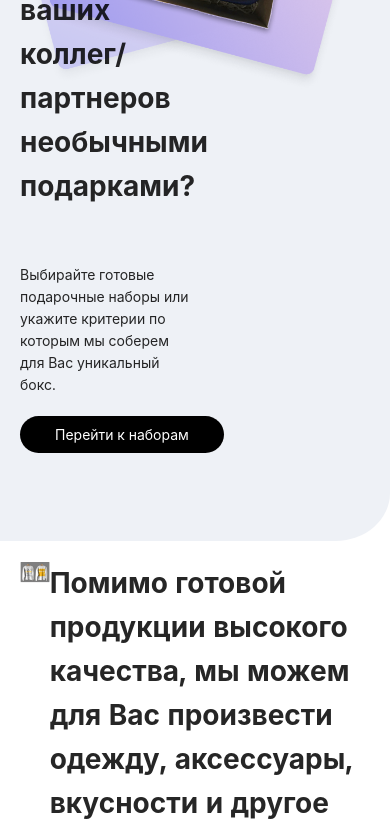
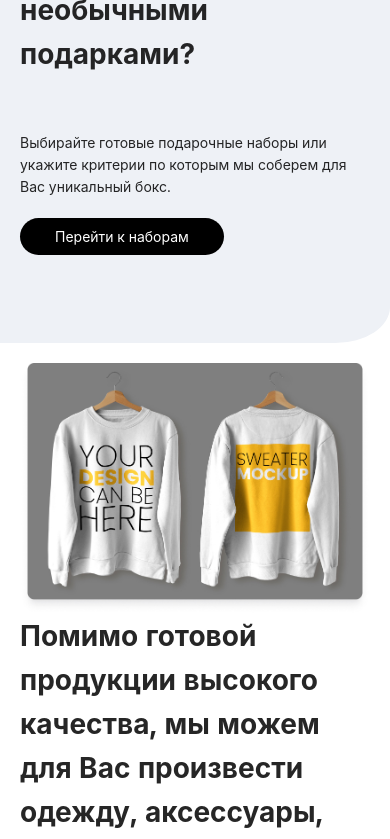
Before and after one commit to crucian-afk/gifts-n-merch, a React (Create React App) app: page / in a window 390 px wide. Shown: the part 2880-3719 px from the top of the page. Built offline with nearby package versions, Linux system fonts and the light colour scheme.

Commit message:
поправляет адаптив

```diff
--- a/src/components/main-page/promo-products.css
+++ b/src/components/main-page/promo-products.css
@@ -11,6 +11,12 @@
   background-size: 37%, 100%;
   padding-bottom: 87px;
   border-bottom-right-radius: 50% 10%;
+}
+
+@media (min-width: 2000px) {
+  .promo {
+    background-size: 700px, 100%;
+  }
 }
 @media (max-width: 600px) {
   .promo {
@@ -112,10 +118,32 @@
   border-top-left-radius: 14% 8%;
   border-bottom-right-radius: 14% 6%;
 }
+@media (max-width: 1000px) {
+  .sets {
+    background-position: 150% 0;
+  }
+}
+@media (max-width: 850px) {
+  .sets {
+    background-image: none;
+  }
+}
 .sets *~.section__title,
 .sets__description {
   max-width: 50%;
   margin-bottom: 2em;
+}
+@media (max-width: 1000px) {
+  .sets *~.section__title,
+  .sets__description {
+    max-width: 70%;
+  }
+}
+@media (max-width: 850px) {
+  .sets *~.section__title,
+  .sets__description {
+    max-width: 100%;
+  }
 }
 .sets__link {
   padding: 10px 35px;
@@ -124,7 +152,13 @@
   border-radius: 20px;
 }
 .merch .container {
-  display: flex;
+  display: grid;
+  grid-template-columns: 1fr 1fr;
+}
+@media (max-width: 768px) {
+  .merch .container {
+    grid-template-columns: 1fr;
+  }
 }
 .merch-slider {
   display: flex;
@@ -139,9 +173,6 @@
 }
 .merch__image {
   width: 100%;
-}
-.merch__image-container {
-  width: 50%;
 }
 .merch__description {
   width: 50%;
```
